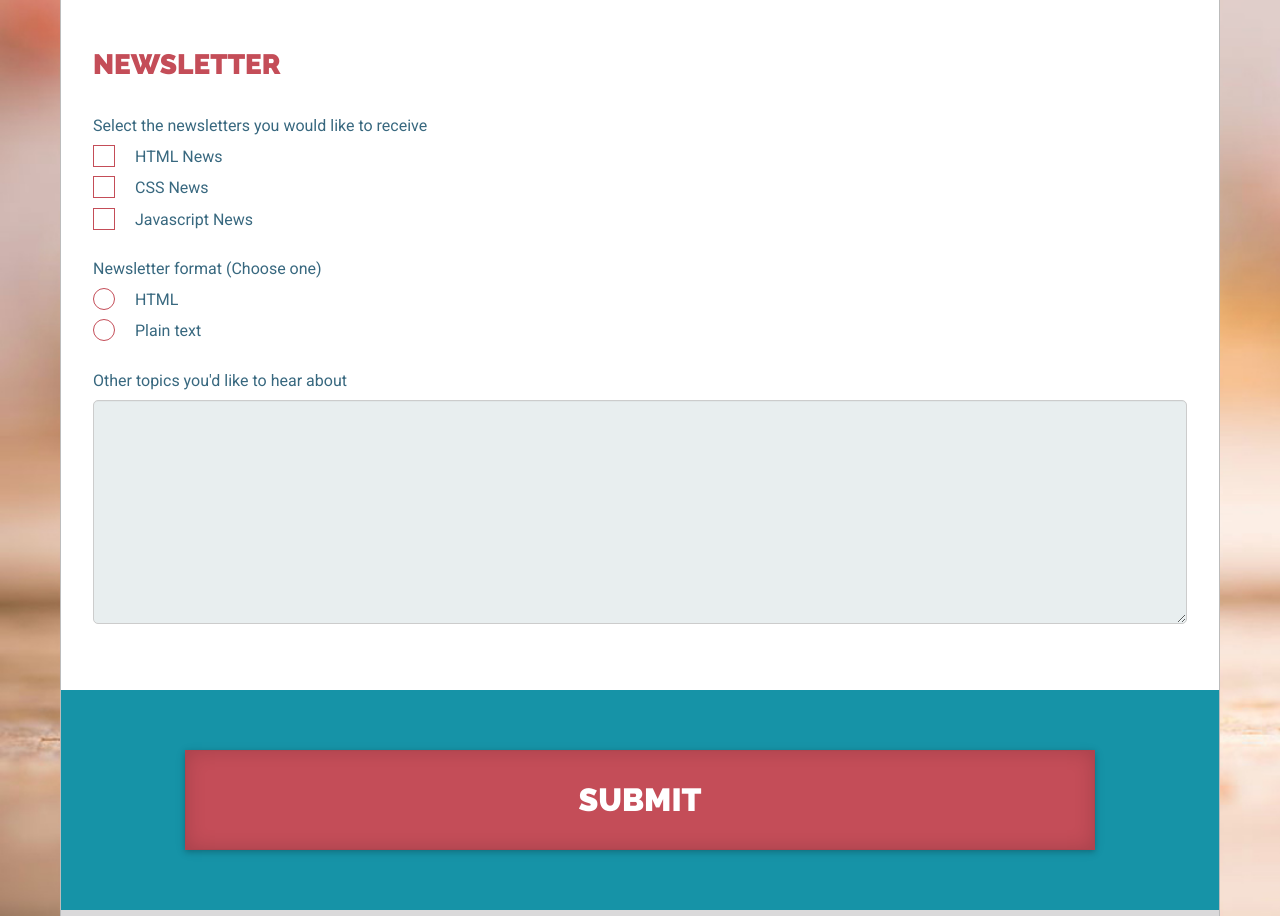
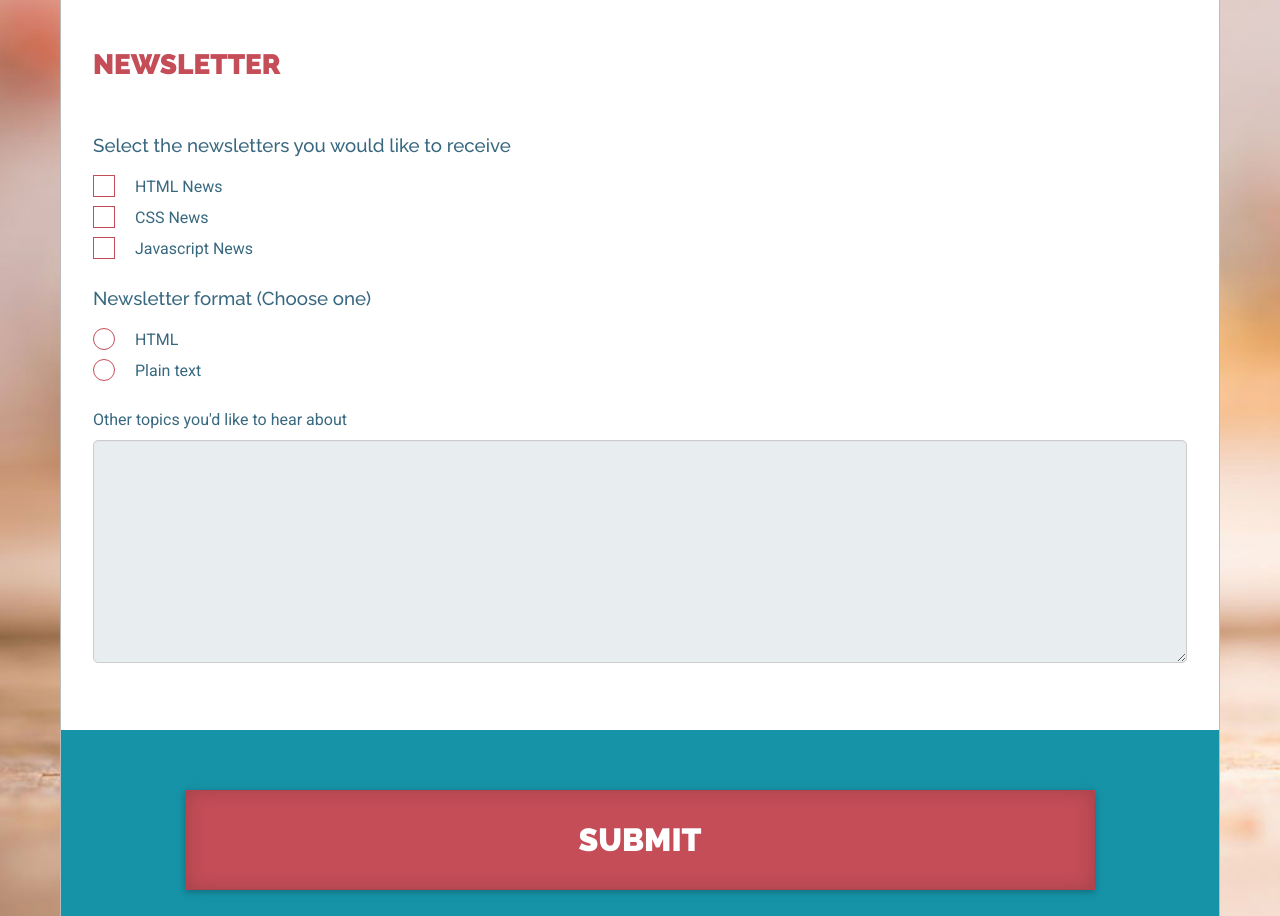
Before and after one commit to tcherokee/registration-form, a plain HTML site: page index.html in a window 1280 px wide. Shown: the part 1058-1974 px from the top of the page. Drawn offline with Linux system fonts and the light colour scheme.

Commit message:
Additional-CSS-HTML-Tweaks
1. Added a for attribute to the Other Topics Texture section
2. Removed Labels without a corresponding input and changed it to a H3.
3. Added CSS rules for the new <h3> tags

```diff
--- a/css/style.css
+++ b/css/style.css
@@ -236,6 +236,11 @@ main header h2 {
 
 /* Newsletter Body Rules --------------------*/
 
+#newsletter h3 {
+  font-weight: 500;
+  color: #38687F;
+}
+
 .newsletter-format,
 .other-topics {
   margin-top: 20px;
--- a/index.html
+++ b/index.html
@@ -5,7 +5,7 @@
     <meta name="viewport" content="width=device-width, initial-scale=1.0">
     <link rel="stylesheet" href="css/normalize.css">
     <link rel="stylesheet" href="css/style.css">
-    <link href='https://fonts.googleapis.com/css?family=Roboto:400,300,500|Raleway:400,900' rel='stylesheet' type='text/css'>
+    <link href='https://fonts.googleapis.com/css?family=Roboto:400,300,500|Raleway:400,500,900' rel='stylesheet' type='text/css'>
     <link rel="stylesheet" href="https://maxcdn.bootstrapcdn.com/font-awesome/4.6.1/css/font-awesome.min.css">
   </head>
 
@@ -85,17 +85,17 @@
             <fieldset id="newsletter">
               <legend>Newsletter</legend>
 
-              <label class="newsletter">Select the newsletters you would like to receive</label>
+              <h3 class="newsletter">Select the newsletters you would like to receive</h3>
 
               <input type="checkbox" id="html" value="newsletter_html" name="user_htmlNews"><label class="inlnbk" for="html">HTML News</label><br>
               <input type="checkbox" id="css" value="newsletter_css" name="user_cssNews"><label class="inlnbk" for="css">CSS News</label><br>
               <input type="checkbox" id="javascript" value="newsletter_javascript" name="user_javascriptNews"><label class="inlnbk" for="javascript">Javascript News</label><br>
 
-              <label class="newsletter-format">Newsletter format (Choose one)</label>
+              <h3 class="newsletter-format">Newsletter format (Choose one)</h3>
               <input type="radio" id="html_format" value="html_format" name="user_news_format"><label class="inlnbk" for="html_format">HTML</label><br>
               <input type="radio" id="text_format" value="html_format" name="user_news_format"><label class="inlnbk" for="text_format">Plain text</label>
 
-              <label class="other-topics">Other topics you'd like to hear about</label>
+              <label class="other-topics" for="other_topics">Other topics you'd like to hear about</label>
               <textarea id="other_topics" name="user_other_topics" rows="10"></textarea>
 
             </fieldset>
```
